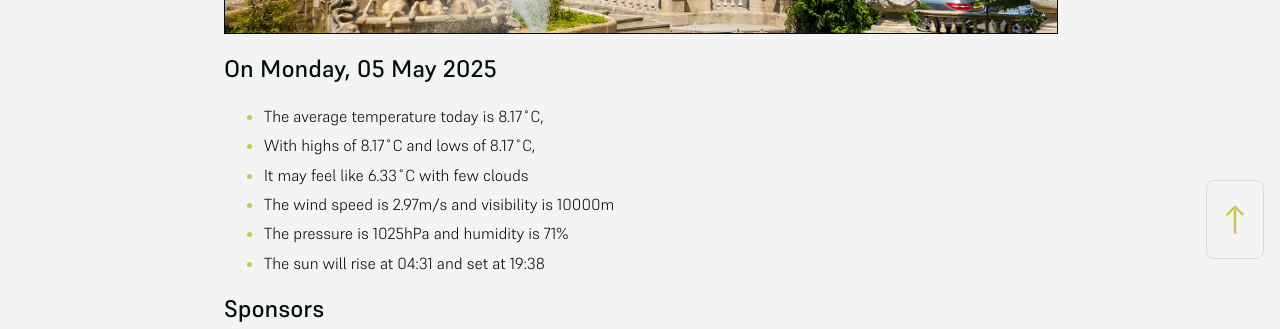
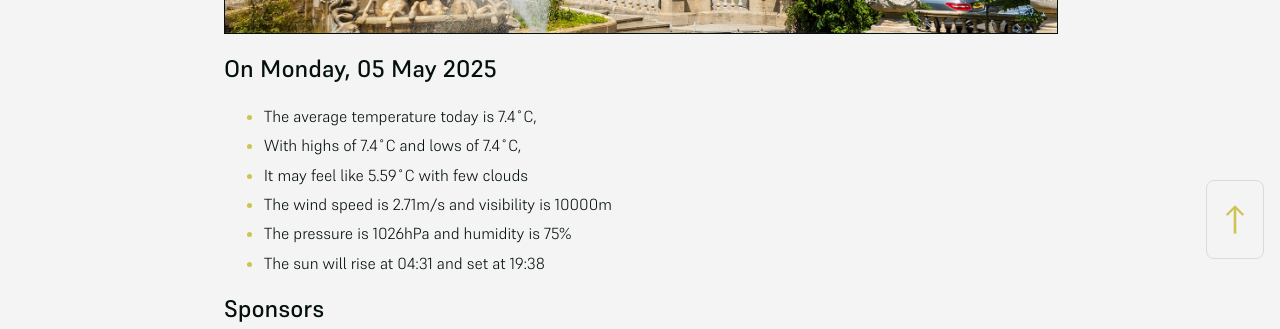
Before and after one commit to mat-0/cheltenham-open-data, a Jekyll site: the page built from index.md, in a window 1280 px wide. Shown: the part 625-954 px from the top of the page. Built offline with Jekyll 4.4.1, drawn with Linux system fonts in a browser that asks for light colours.

Commit message:
Updated 2025-05-05 21:57:56

```diff
--- a/index.md
+++ b/index.md
@@ -10,11 +10,11 @@ seo: Menu
 <!-- weather_marker starts -->
 ## On Monday, 05 May 2025
 
-- The average temperature today is 8.17˚C,
-- With highs of 8.17˚C and lows of 8.17˚C,
-- It may feel like 6.33˚C with few clouds
-- The wind speed is 2.97m/s and visibility is 10000m
-- The pressure is 1025hPa and humidity is 71%
+- The average temperature today is 7.4˚C,
+- With highs of 7.4˚C and lows of 7.4˚C,
+- It may feel like 5.59˚C with few clouds
+- The wind speed is 2.71m/s and visibility is 10000m
+- The pressure is 1026hPa and humidity is 75%
 - The sun will rise at 04:31 and set at 19:38
 
 <!-- weather_marker ends -->
```
Also changed, not shown: _data/flood.json (+5 -69 lines), _pages/news.md (+8 -8 lines).
